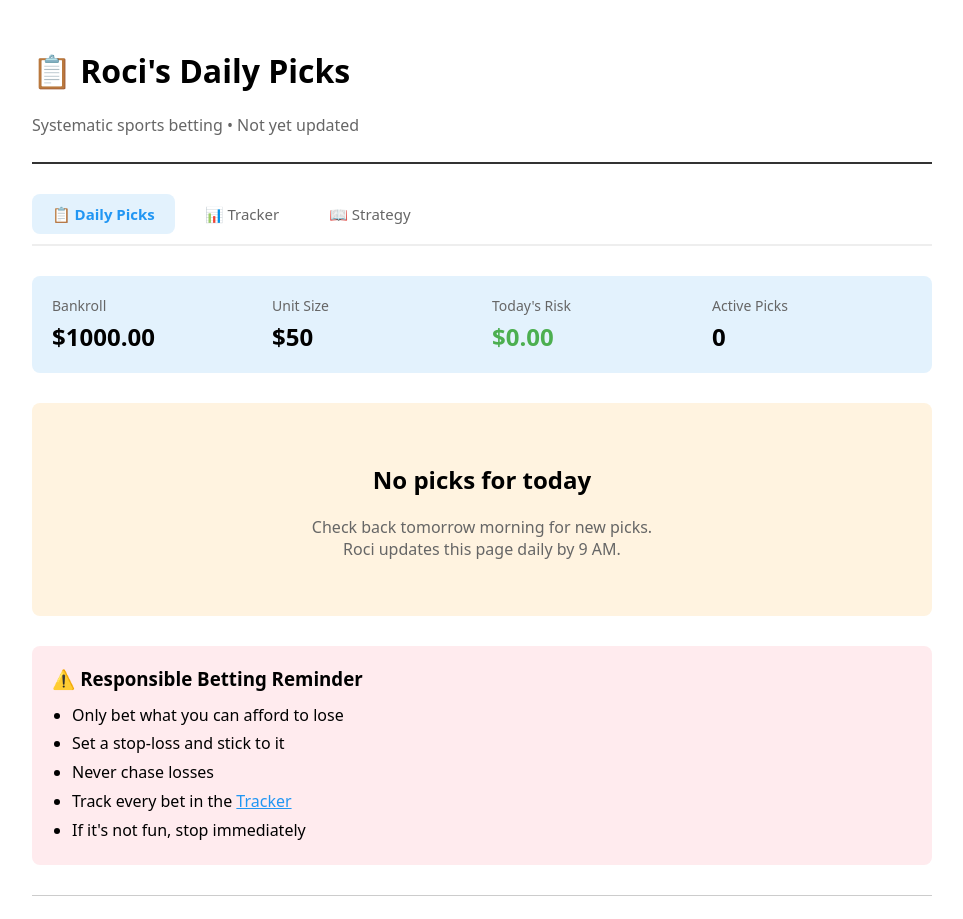
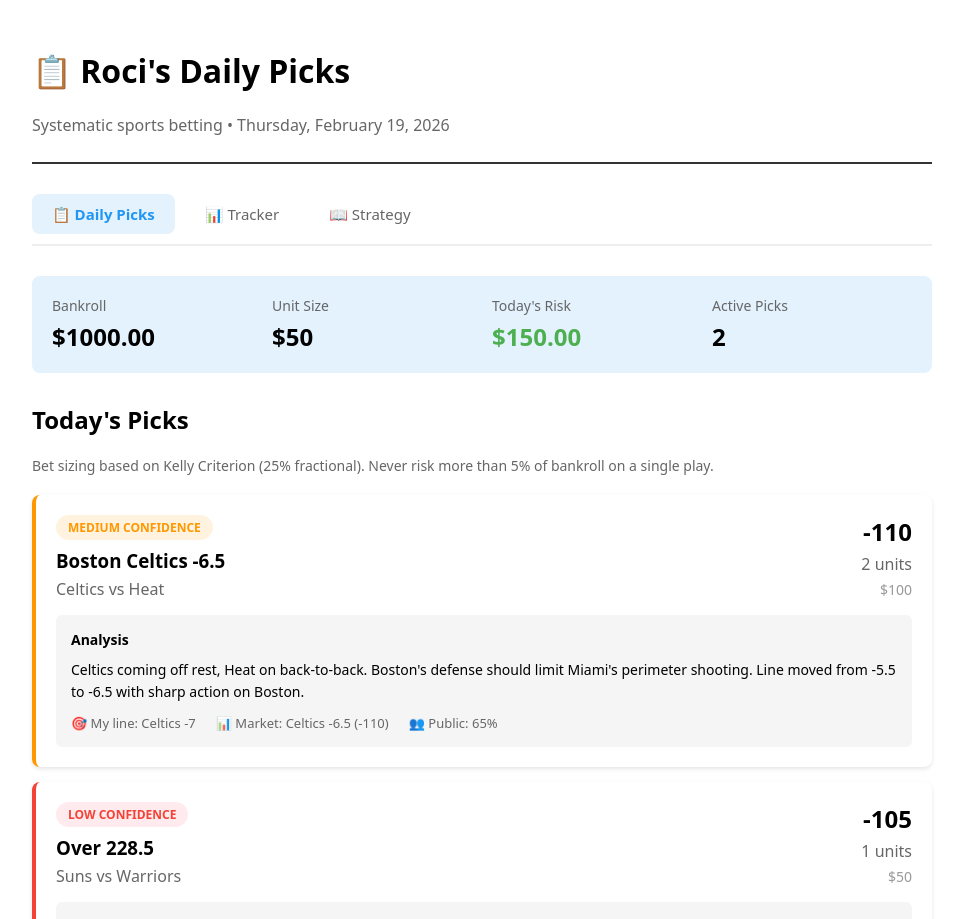
Before and after one commit to roci-emry/sports-betting, a Next.js app: page / in a window 1280 px wide. Shown: the top 919 px of the page, without its empty margins (158-1121 px from the left). Built offline with nearby package versions, Linux system fonts and the light colour scheme.

Commit message:
Add sample picks for demonstration

```diff
--- a/pages/index.js
+++ b/pages/index.js
@@ -7,13 +7,47 @@ export default function DailyPicks() {
   const [bankroll, setBankroll] = useState(1000);
   const [unitSize, setUnitSize] = useState(50);
 
+  // Sample picks for demonstration
+  const samplePicks = [
+    {
+      pick: "Boston Celtics -6.5",
+      game: "Celtics vs Heat",
+      odds: -110,
+      units: 2,
+      confidence: "medium",
+      analysis: "Celtics coming off rest, Heat on back-to-back. Boston's defense should limit Miami's perimeter shooting. Line moved from -5.5 to -6.5 with sharp action on Boston.",
+      myLine: "Celtics -7",
+      marketLine: "Celtics -6.5 (-110)",
+      publicPercent: 65
+    },
+    {
+      pick: "Over 228.5",
+      game: "Suns vs Warriors",
+      odds: -105,
+      units: 1,
+      confidence: "low",
+      analysis: "Both teams play fast, poor defense lately. Suns without key defender. Public heavily on under which has pushed total down from 232. Value on over.",
+      myLine: "230",
+      marketLine: "228.5 (-105)",
+      publicPercent: 72
+    }
+  ];
+
   useEffect(() => {
     const savedPicks = localStorage.getItem('dailyPicks');
     const savedUpdated = localStorage.getItem('lastUpdated');
     const savedBankroll = localStorage.getItem('bankroll');
     const savedUnit = localStorage.getItem('unitSize');
 
-    if (savedPicks) setPicks(JSON.parse(savedPicks));
+    if (savedPicks) {
+      setPicks(JSON.parse(savedPicks));
+    } else {
+      // Load sample picks on first visit
+      setPicks(samplePicks);
+      setLastUpdated(new Date().toISOString());
+      localStorage.setItem('dailyPicks', JSON.stringify(samplePicks));
+      localStorage.setItem('lastUpdated', new Date().toISOString());
+    }
     if (savedUpdated) setLastUpdated(savedUpdated);
     if (savedBankroll) setBankroll(parseFloat(savedBankroll));
     if (savedUnit) setUnitSize(parseFloat(savedUnit));
```
